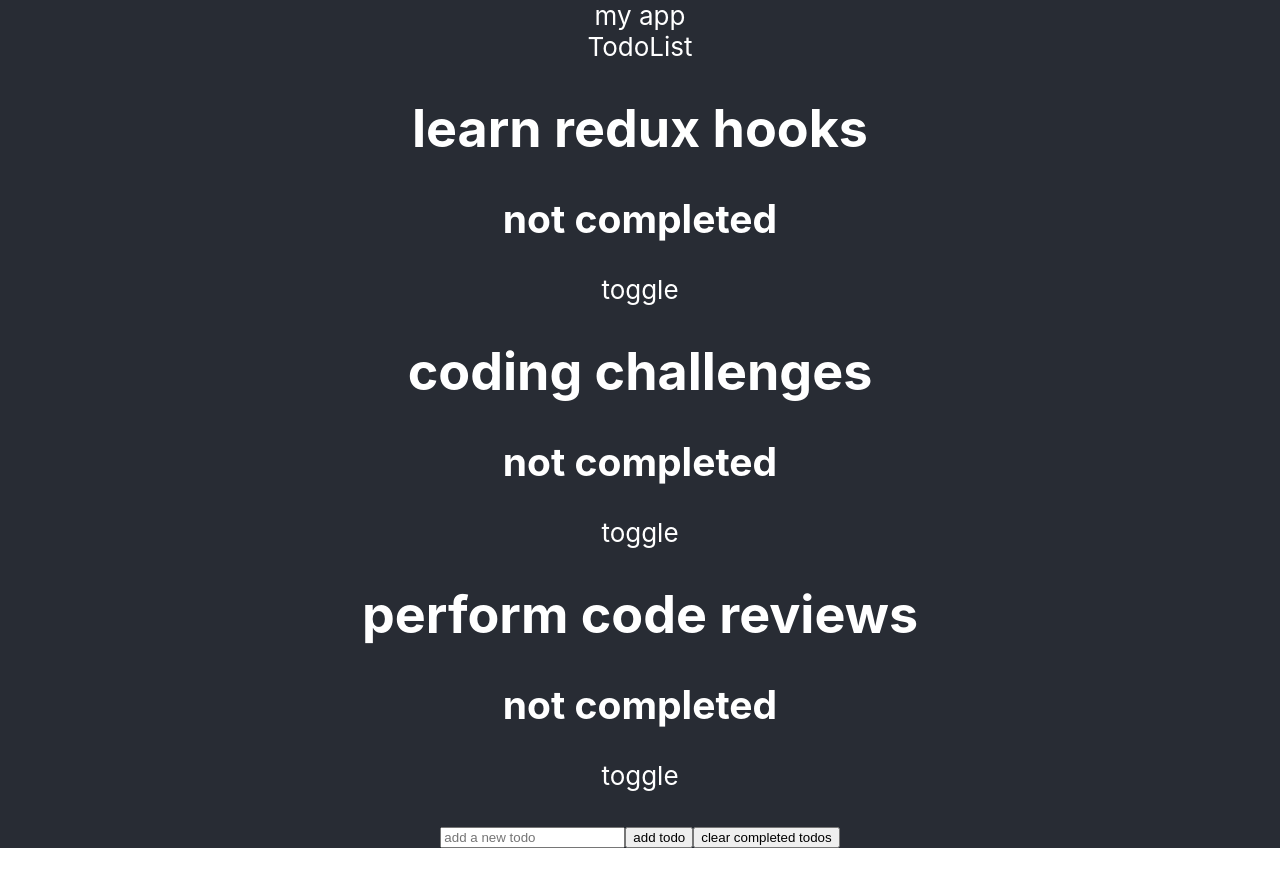
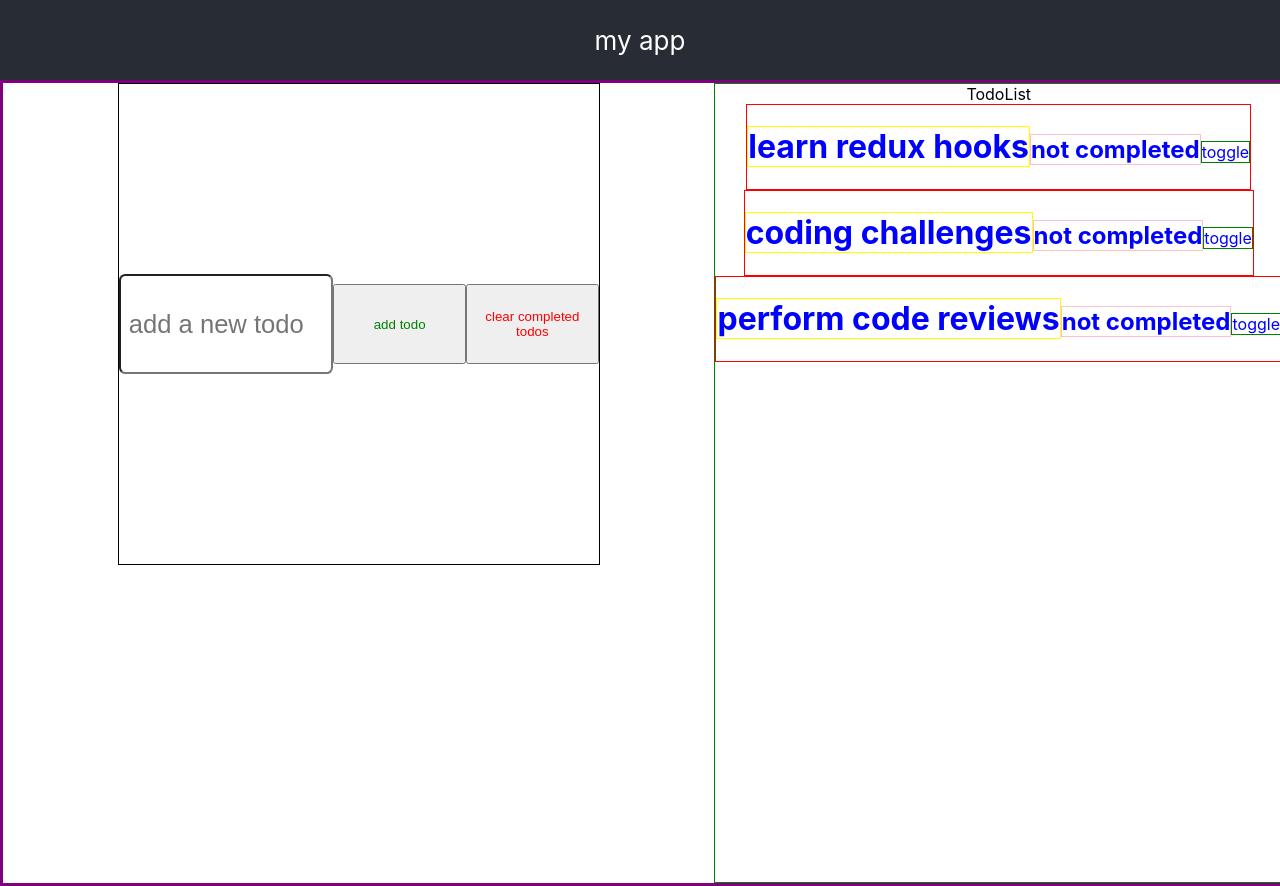
Before and after one commit to rhokath/single-page-app, a React (Create React App) app: page / in a window 1280 px wide. Before the commit the page ends 848 px from the top, so only its background shows below. Built offline with nearby package versions, Linux system fonts and the light colour scheme.

Commit message:
very very beginnings of styling, added borders etc

```diff
--- a/package.json
+++ b/package.json
@@ -6,6 +6,7 @@
     "@testing-library/jest-dom": "^4.2.4",
     "@testing-library/react": "^9.3.2",
     "@testing-library/user-event": "^7.1.2",
+    "node-sass": "^4.13.1",
     "react": "^16.13.0",
     "react-dom": "^16.13.0",
     "react-redux": "^7.2.0",
--- a/src/App.js
+++ b/src/App.js
@@ -1,5 +1,5 @@
 import React from 'react';
-import './App.css';
+import './App.scss';
 import TodoList from './components/todolist'
 import TodoForm from './components/todoform'
 
@@ -8,9 +8,11 @@ function App() {
     <div className="App">
       <header className="App-header">
       my app
+      </header>
+      <div className='container'>
       <TodoList/>
       <TodoForm/>
-      </header>
+      </div>
     </div>
   );
 }
--- a/src/App.css
+++ b/src/App.scss
@@ -1,11 +1,12 @@
 .App {
   text-align: center;
+  width: 100%;
+  height: 100%;
+  margin: 0;
+  padding: 0;
 }
 
-.App-logo {
-  height: 40vmin;
-  pointer-events: none;
-}
+
 
 @media (prefers-reduced-motion: no-preference) {
   .App-logo {
@@ -15,7 +16,7 @@
 
 .App-header {
   background-color: #282c34;
-  min-height: 100vh;
+  min-height: 10vh;
   display: flex;
   flex-direction: column;
   align-items: center;
@@ -36,3 +37,15 @@
     transform: rotate(360deg);
   }
 }
+
+.container{
+  max-width: 80rem;
+  width: 100%;
+  border: 3px solid purple;
+  margin: 0 auto;
+  height: 100vh;
+  display: flex;
+  flex-direction: row-reverse;
+  justify-content: space-evenly;
+
+}
--- a/src/components/todo.js
+++ b/src/components/todo.js
@@ -1,4 +1,5 @@
 import React from 'react';
+import './todo.scss'
 import { useDispatch} from 'react-redux';
 import { toggleComplete } from '../actions';
 //dispatch hook should be used in components according to docs
--- /dev/null
+++ b/src/components/todo.scss
@@ -0,0 +1,62 @@
+.todo {
+    color: blue
+}
+.list{
+    display: flex;
+    flex-direction: column;
+    border: 1px solid green;
+    align-items: space-around;
+    align-content: center;
+
+
+}
+form {
+    max-width: 30rem;
+    height: 30rem;
+    margin: 0 auto;
+    display: flex;
+    flex-direction: row;
+    justify-content: center;
+    align-content: center;
+    align-items: center;
+    border: 1px solid black;
+    margin: 0 auto;
+    input{
+        width: 50%;
+        height: 5rem;
+        padding: 0.5rem;
+        border-radius: 0.4rem;
+        font-size: 1.6rem;
+
+    }
+}
+
+.addButton{
+    color: green;
+    width: 10rem;
+    height: 5rem;
+}
+
+.clearButton{
+    color: red;
+    width: 10rem;
+    height: 5rem;
+}
+
+.todo{
+    border: 1px solid red;
+    margin: 0 auto;
+    display: flex;
+    justify-content: space-around;
+    align-items: baseline;
+    align-content: center;
+    h1{
+        border: 1px solid yellow;
+    }
+    h2{
+        border: 1px solid pink;
+    }
+    p{
+        border: 1px solid green;
+    }
+}
--- a/src/components/todoform.js
+++ b/src/components/todoform.js
@@ -9,7 +9,7 @@ const TodoForm = () => {
     const handleSubmit = e => {
         e.preventDefault();
         dispatch(addTodo(newTodo))
-        // setNewTodo('')
+        setNewTodo('')
 
     }
     const handleChange = e => {
@@ -30,8 +30,8 @@ const TodoForm = () => {
             value={newTodo}
             onChange={handleChange}
             />
-            <button>add todo</button>
-            <button onClick={(e)=> handleClear(e)}>clear completed todos</button>
+            <button className="addButton">add todo</button>
+            <button className="clearButton" onClick={(e)=> handleClear(e)}>clear completed todos</button>
         </form>
     )
 }
--- a/src/components/todolist.js
+++ b/src/components/todolist.js
@@ -18,7 +18,7 @@ const TodoList = () => {
     //basic usage could also use props via closure to determine what to extract
     const todos = useSelector(state => state.todos)
     return(
-        <div>
+        <div className="list">
             TodoList
             {todos.map(todo => {
                 console.log(todo)
--- a/src/index.js
+++ b/src/index.js
@@ -2,7 +2,7 @@ import React from 'react';
 import ReactDOM from 'react-dom';
 import { createStore } from 'redux';
 import { Provider } from 'react-redux';
-import './index.css';
+import './index.scss';
 import App from './App';
 import * as serviceWorker from './serviceWorker';
 import {rootReducer} from '../src/reducers/index'
```
Also changed, not shown: src/index.scss (renamed from src/index.css), 1 other file (tests, documents, lock files or other folders).
